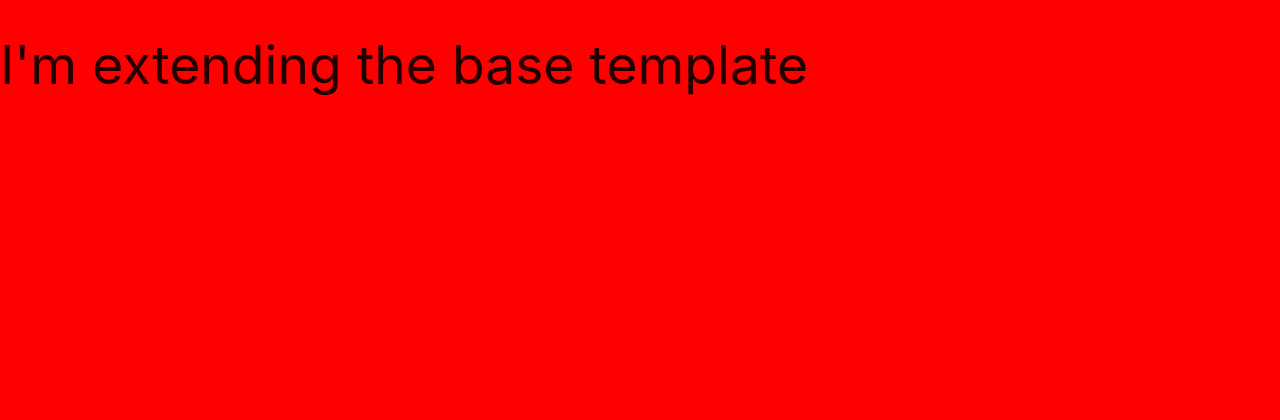
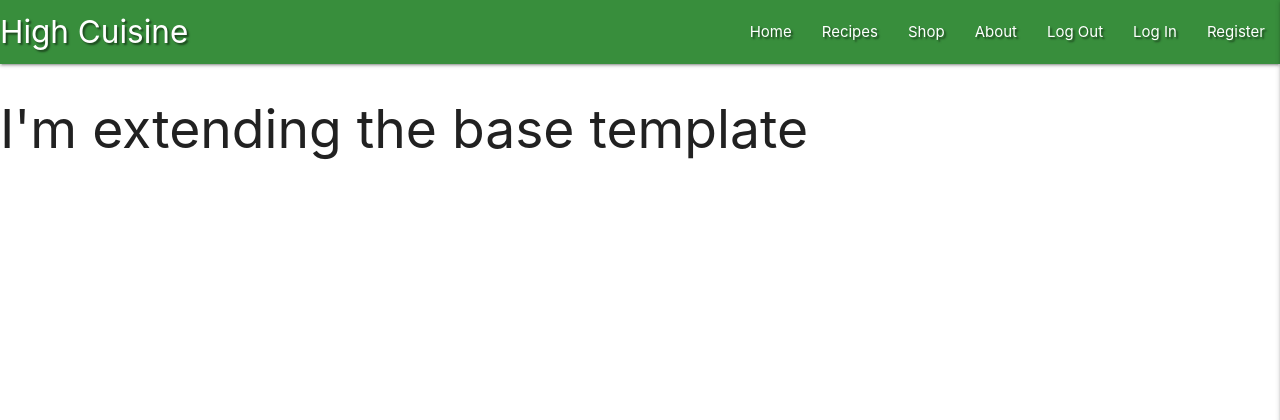
Before and after one commit to lemon-squeezy/high-cuisine, a Flask app: page / in a window 1280 px wide. Shown: the top 420 px of the page. Run offline with Flask 2, Linux system fonts and the light colour scheme; data that the repository does not hold is empty; some libraries are stand-ins or nearby versions.

Commit message:
Add Meterialize Navbar and Sidenav

```diff
--- a/static/css/style.css
+++ b/static/css/style.css
@@ -1,3 +1,3 @@
-body{
-    background-color: red;
+.text-shadow {
+    text-shadow: 2px 2px 2px rgba(0, 0, 0, 0.5)
 }
--- a/static/js/script.js
+++ b/static/js/script.js
@@ -0,0 +1,5 @@
+
+// functionality of the mobile collapse navbar
+  $(document).ready(function(){
+    $('.sidenav').sidenav({edge: "right"});
+  });
--- a/templates/base.html
+++ b/templates/base.html
@@ -11,11 +11,42 @@
     {% endblock %}
     <title>High Cuisine</title>
 </head>
+
 <body>
+    <header>
+    <!-- top navbar -->
+        <nav class="nav-extended text-shadow green darken-2">
+            <div class="nav-wrapper">
+            <a href="{{ url_for('get_recipes')}}" class="brand-logo">High Cuisine</a>
+            <a href="#" data-target="mobile-demo" class="sidenav-trigger right"><i class="fas fa-bars"></i></a>
+            <ul class="right hide-on-med-and-down">
+                <li><a href="{{ url_for('get_recipes')}}">Home</a></li>
+                <li><a href="#">Recipes</a></li>
+                <li><a href="#">Shop</a></li>
+                <li><a href="#">About</a></li>
+                <li><a href="#">Log Out</a></li>
+                <li><a href="#">Log In</a></li>
+                <li><a href="#">Register</a></li>
+
+            </ul>
+            </div>
+        </nav>
+    <!-- mobile sidenav -->
+        <ul class="sidenav" id="mobile-demo">
+            <li><h4 class="center-align green-text text-darken-2">High Cuisine</h4></li>
+            <li><a href="{{ url_for('get_recipes')}}">Home</a></li>
+            <li><a href="#">Recipes</a></li>
+            <li><a href="#">Shop</a></li>
+            <li><a href="#">About</a></li>
+            <li><a href="#">Log Out</a></li>
+            <li><a href="#">Log In</a></li>
+            <li><a href="#">Register</a></li>
+        </ul>
+    </header>
 
     {% block content%}
     {% endblock %}
-    <script src="http://code.jquery.com/jquery-3.5.1.min.js"
+    <script src="https://code.jquery.com/jquery-3.5.1.min.js"
         integrity="sha256-9/aliU8dGd2tb6OSsuzixeV4y/faTqgFtohetphbbj0=" crossorigin="anonymous"></script>
     <script src="https://cdnjs.cloudflare.com/ajax/libs/materialize/1.0.0/js/materialize.min.js"></script>
     <script src="{{ url_for('static', filename='js/script.js')}}"></script>
```
